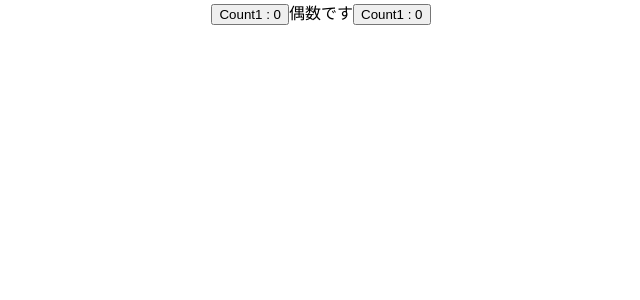
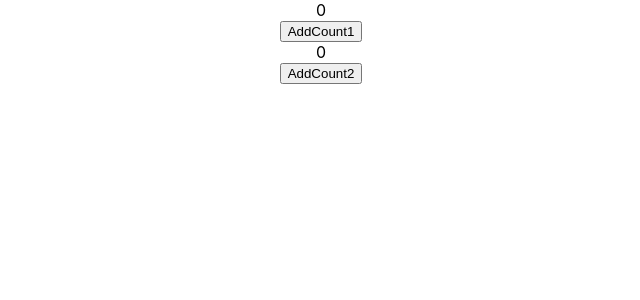
Before and after one commit to masayaeto/react-connect-api-app, a React (Create React App) app: page / in a window 1280 px wide. Shown: the top 300 px of the page, without its empty margins (319-959 px from the left). Built offline with nearby package versions, Linux system fonts and the light colour scheme.

Commit message:
useCallback

```diff
--- a/src/App.js
+++ b/src/App.js
@@ -7,9 +7,11 @@ import ApiFetch from './components/ApiFetch';
 import AppContext from './contexts/AppContext'
 import B from './components/B';
 import BasicReducer from './components/BasicReducer';
-import {useReducer} from 'react'
+import {useReducer, useState, useCallback} from 'react'
 import CompB from './components/CompB';
 import Memo from './components/Memo';
+import CountDisplay from './components/CountDisplay';
+import CountClick from './components/CountClick';
 
 const initialState = 0
 const reducer = (currentState, action) => {
@@ -29,6 +31,17 @@ const reducer = (currentState, action) => {
 function App() {
   const [count, dispatch] = useReducer(reducer, initialState)
 
+  const [count1, setCount1] = useState(0)
+  const [count2, setCount2] = useState(0)
+
+  const AddCount1 = useCallback(() => {
+    setCount1(provCount1 => provCount1 + 1)
+  },[])
+
+  const AddCount2 = useCallback(() => {
+    setCount2(provCount2 => provCount2 + 1)
+  },[])
+
   return (
     <AppContext.Provider value={{countProvided: count, dispatchProvided: dispatch}}>
       <div className="App">
@@ -37,7 +50,11 @@ function App() {
         <BasicReducer/> */}
         {/* count: {count}
         <CompB/> */}
-        <Memo/>
+        {/* <Memo/> */}
+        <CountDisplay name="count1" count={count1}/>
+        <CountClick handleClick={AddCount1}>AddCount1</CountClick>
+        <CountDisplay name="count2" count={count2}/>
+        <CountClick handleClick={AddCount2}>AddCount2</CountClick>
       </div>
     </AppContext.Provider>
   );
--- /dev/null
+++ b/src/components/CountClick.js
@@ -0,0 +1,12 @@
+import React from 'react'
+
+function CountClick({handleClick, children}) {
+  console.log("Clicked", children)
+  return (
+    <div>
+      <button onClick={handleClick}>{children}</button>
+    </div>
+  )
+}
+
+export default React.memo(CountClick)
--- /dev/null
+++ b/src/components/CountDisplay.js
@@ -0,0 +1,12 @@
+import React from 'react'
+
+function CountDisplay({name, count}) {
+  console.log(`display : ${name}`)
+  return (
+    <div>
+      {count}
+    </div>
+  )
+}
+
+export default React.memo(CountDisplay)
```
